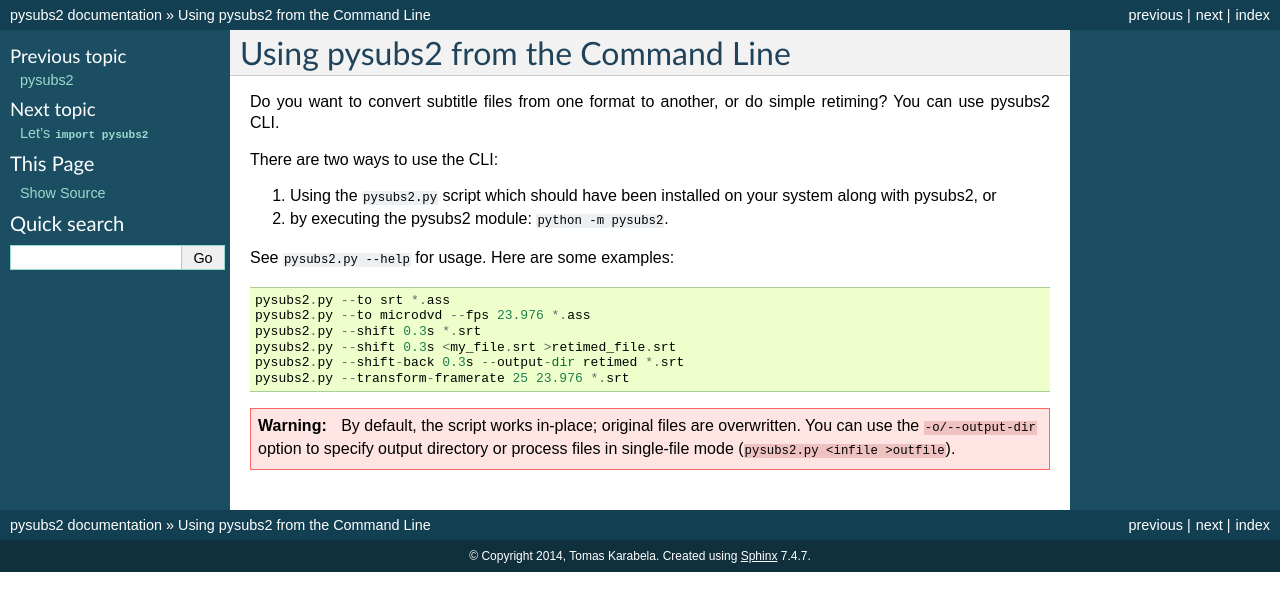
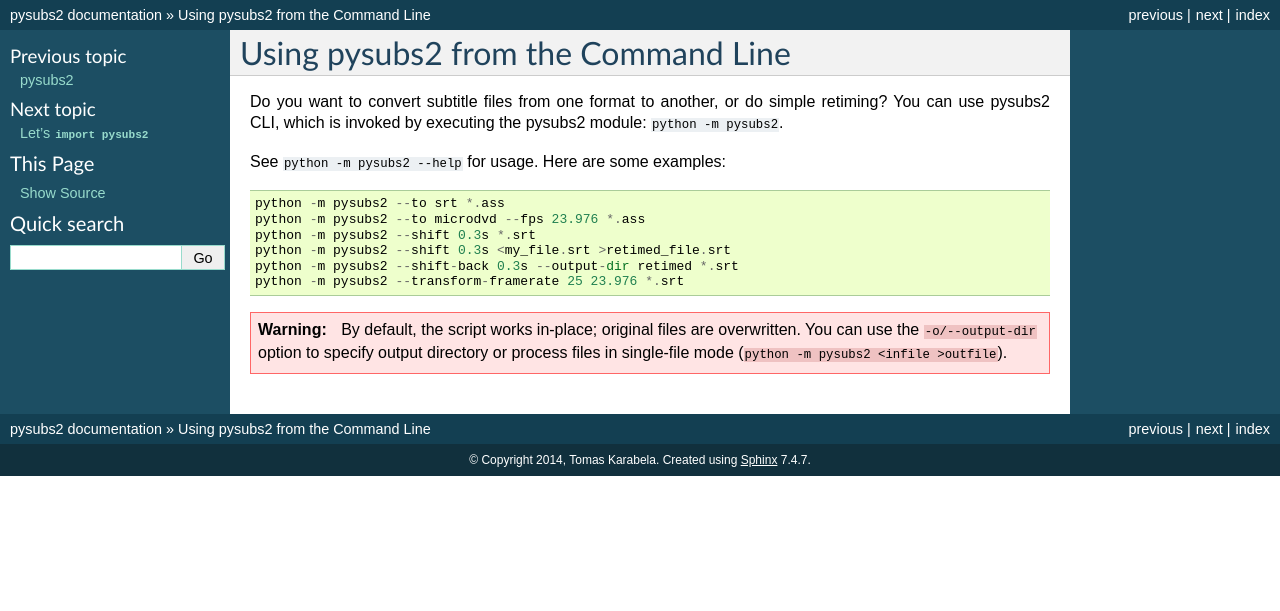
Before and after one commit to tkarabela/pysubs2, a Sphinx documentation site: the page built from docs/cli.rst, in a window 1280 px wide. Shown: the top 611 px of the page. Built offline with Sphinx 7.4.7, drawn with Linux system fonts in a browser that asks for light colours; the version number could not be read and is left out.

Commit message:
Remove `pysubs2.py` CLI script in favour of `python -m pysubs2`
"There should be one-- and preferably only one --obvious way to do it."

The `pysubs2.py` script was broken and I'm not completely sure how to fix
it, so I decided to remove it entirely. This does not remove any
functionality from pysubs2 itself, as the CLI continues to be availible
by executing the module via `python -m pysubs2`.

Users are encouraged to write their own wrapper scripts should they find
them preferable. This closes issue #1.

```diff
--- a/docs/cli.rst
+++ b/docs/cli.rst
@@ -1,22 +1,17 @@
 Using pysubs2 from the Command Line
 ===================================
 
-Do you want to convert subtitle files from one format to another, or do simple retiming? You can use pysubs2 CLI.
+Do you want to convert subtitle files from one format to another, or do simple retiming? You can use pysubs2 CLI, which is invoked by executing the pysubs2 module: ``python -m pysubs2``.
 
-There are two ways to use the CLI:
+See ``python -m pysubs2 --help`` for usage. Here are some examples::
 
-1. Using the ``pysubs2.py`` script which should have been installed on your system along with pysubs2, or
-2. by executing the pysubs2 module: ``python -m pysubs2``.
-
-See ``pysubs2.py --help`` for usage. Here are some examples::
-
-    pysubs2.py --to srt *.ass
-    pysubs2.py --to microdvd --fps 23.976 *.ass
-    pysubs2.py --shift 0.3s *.srt
-    pysubs2.py --shift 0.3s <my_file.srt >retimed_file.srt
-    pysubs2.py --shift-back 0.3s --output-dir retimed *.srt
-    pysubs2.py --transform-framerate 25 23.976 *.srt
+    python -m pysubs2 --to srt *.ass
+    python -m pysubs2 --to microdvd --fps 23.976 *.ass
+    python -m pysubs2 --shift 0.3s *.srt
+    python -m pysubs2 --shift 0.3s <my_file.srt >retimed_file.srt
+    python -m pysubs2 --shift-back 0.3s --output-dir retimed *.srt
+    python -m pysubs2 --transform-framerate 25 23.976 *.srt
 
 .. warning::
 
-    By default, the script works in-place; original files are overwritten. You can use the ``-o/--output-dir`` option to specify output directory or process files in single-file mode (``pysubs2.py <infile >outfile``).
+    By default, the script works in-place; original files are overwritten. You can use the ``-o/--output-dir`` option to specify output directory or process files in single-file mode (``python -m pysubs2 <infile >outfile``).
--- a/setup.py
+++ b/setup.py
@@ -8,7 +8,6 @@
 setup(
     name = "pysubs2",
     packages = ["pysubs2"],
-    scripts = ["scripts/pysubs2.py"],
     version = VERSION,
     author = "Tomas Karabela",
     author_email = "tkarabela@seznam.cz",
```
Also changed, not shown: 2 other files.
